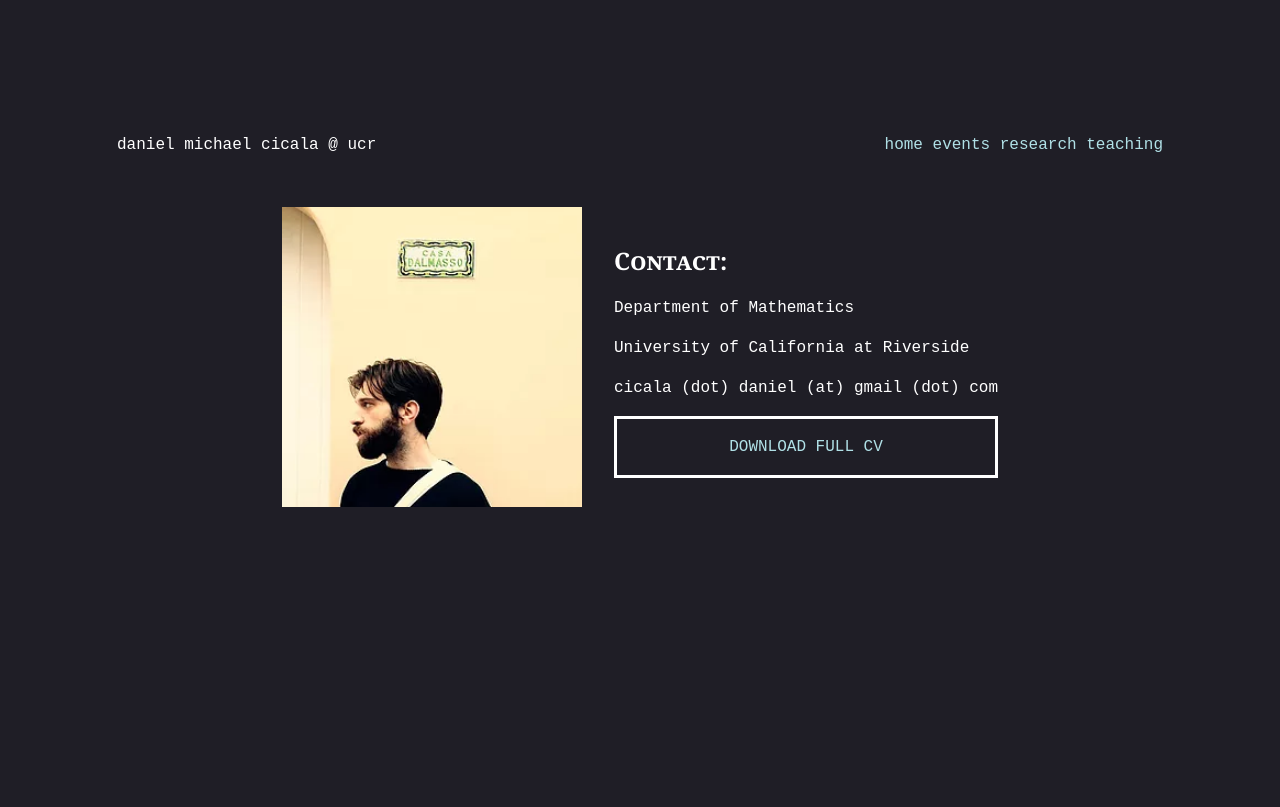
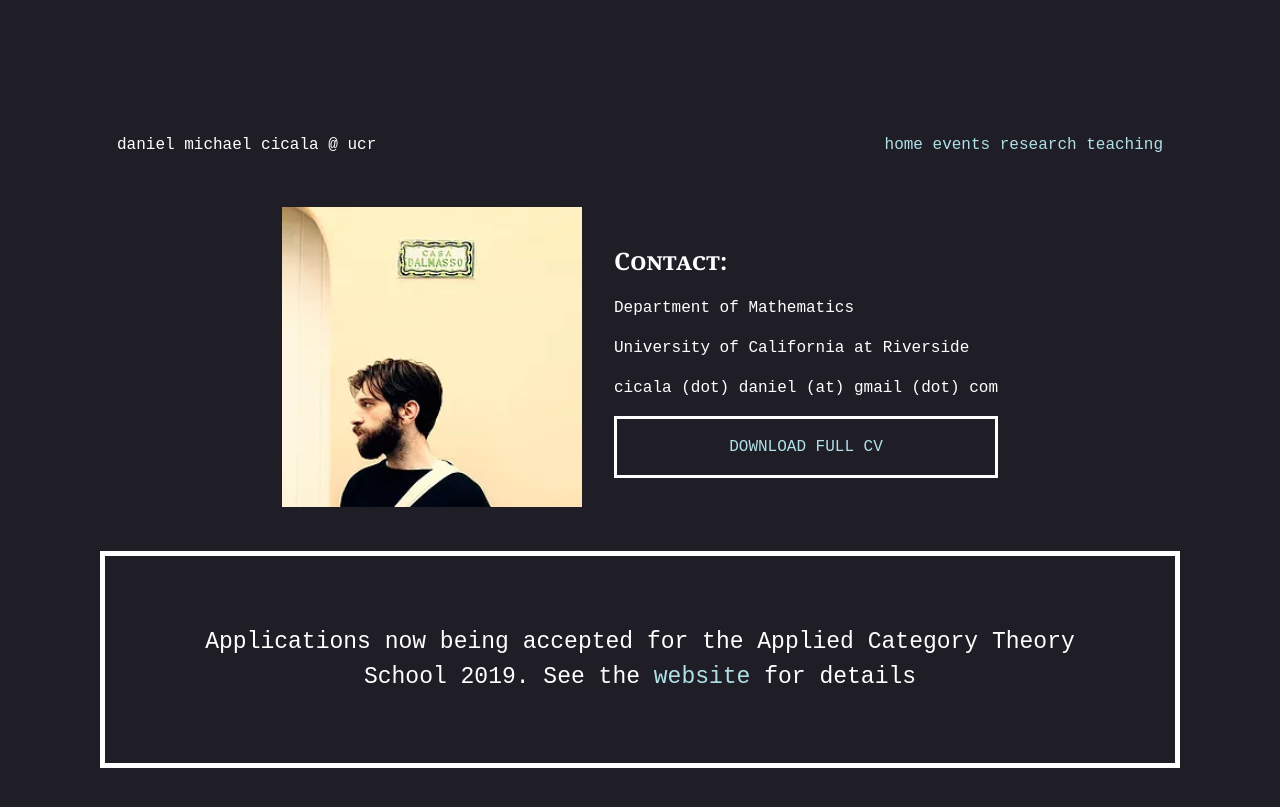
Before and after one commit to danielmichaelcicala/danielmichaelcicala.github.io, a Jekyll site: the page built from index.html, in a window 1280 px wide. Shown: the top 807 px of the page. Built offline with Jekyll 4.4.1, drawn with Linux system fonts in a browser that asks for light colours.

Commit message:
act2019 info updated

```diff
--- a/events/index.html
+++ b/events/index.html
@@ -7,7 +7,9 @@ title: events
 
     <p class="notab">
       * applied category theory // oxford, uk // 15-26
-      july 2019 (details forthcoming) </p>
+      july 2019
+      <a href="http://www.cs.ox.ac.uk/ACT2019/"
+	 target="_blank"> (details) </a> </p>
 
     <p class="notab">
       * ct2019 // university of edinburgh // 7-13 july 2019 //
--- a/index.html
+++ b/index.html
@@ -4,7 +4,6 @@ title: Daniel Cicala
 ---
 
 <table align="center" style="100%">
-
   <td>
   <img src="/assets/self-portrait.png"
        alt="self-portrait"
@@ -30,5 +29,18 @@ title: Daniel Cicala
       <a>
     </p>
   </td>
+</table>
 
-</table>
+<p style="border: 5px;
+	  border-style: solid;
+	  border-color: white;
+	  padding: 3em;
+	  font-size: 23px"
+   align="center"
+   color="white" >
+  Applications now being accepted for the Applied Category
+  Theory School 2019. See the
+  <a href="http://www.cs.ox.ac.uk/ACT2019/"
+     target="_blank"> website </a>
+  for details
+</p>
```
